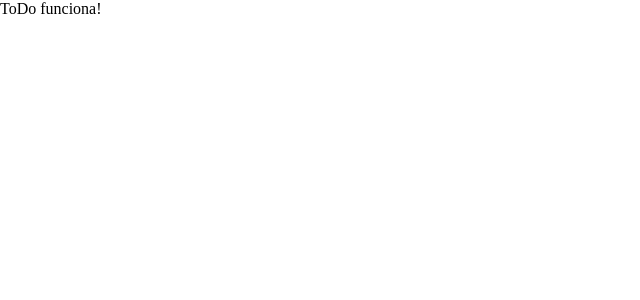
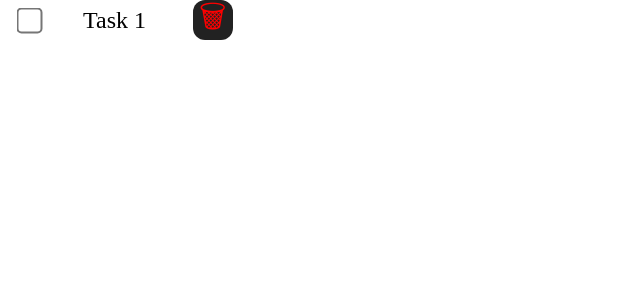
Before and after one commit to VanessaTrajano/ToDo-DCC207, a React (Vite) app: page / in a window 1280 px wide. Shown: the top 300 px of the page, without its empty margins (0-640 px from the left). Built offline with nearby package versions, Linux system fonts and the light colour scheme.

Commit message:
Adiciona componente Task no ToDo

```diff
--- a/src/components/ToDo/ToDo.jsx
+++ b/src/components/ToDo/ToDo.jsx
@@ -1,9 +1,19 @@
+import Task from '../Task/Task'
 import './ToDo.css'
 
 function ToDo() {
+
+  const handleClick = () =>{
+    window.alert("Clicou")
+  }
+
+  const handleCheck = () => {
+    window.alert("Check!")
+  }
+
     return (
       <>
-        ToDo funciona!
+        <Task titulo={"Task 1"} funcaoCheck={handleCheck} funcaoClick={handleClick}/>
       </>
     )
 }
```
